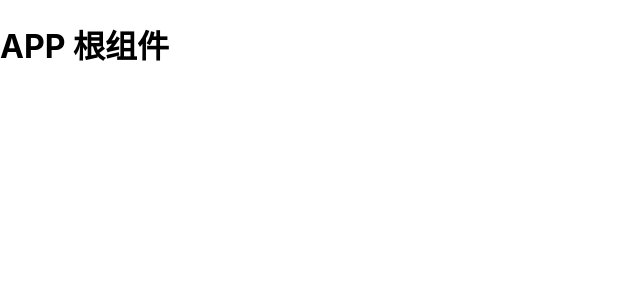
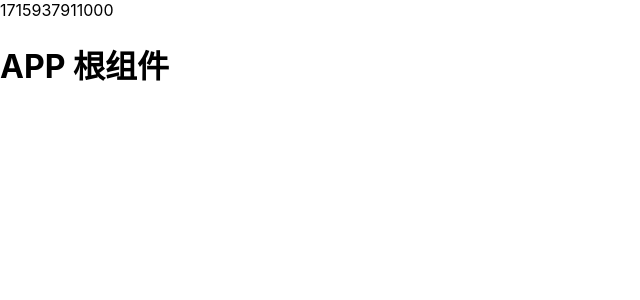
Before and after one commit to mrpopos/react-bill-test, a React (Create React App) app: page / in a window 1280 px wide. Shown: the top 300 px of the page, without its empty margins (0-640 px from the left). Built offline with nearby package versions, Linux system fonts and the light colour scheme.

Commit message:
使用@craco/craco插件配置别名，及在vscode中添加路径提示配置

```diff
--- /dev/null
+++ b/craco.config.js
@@ -0,0 +1,12 @@
+const path = require('path')
+
+module.exports = {
+  // webpack配置
+  webpack: {
+    // 配置别名
+    alias: {
+      // 约定：使用 @ 表示 src 文件所在路径
+      '@': path.resolve(__dirname, 'src')
+    }
+  }
+}
--- a/src/App.js
+++ b/src/App.js
@@ -1,6 +1,9 @@
+import { now } from '@/utils/date'
+
 function App() {
   return (
     <div className="App">
+      {now()}
       <h1>APP 根组件</h1>
     </div>
   );
--- a/src/index.js
+++ b/src/index.js
@@ -1,7 +1,7 @@
 import React from 'react';
 import ReactDOM from 'react-dom/client';
-import './index.css';
-import App from './App';
+import '@/index.css';
+import App from '@/App';
 
 const root = ReactDOM.createRoot(document.getElementById('root'));
 root.render(
--- /dev/null
+++ b/src/utils/date.js
@@ -0,0 +1,3 @@
+export const now = () => {
+  return new Date().getTime()
+}
```
Also changed, not shown: jsconfig.json (added, +10 -0 lines), package.json (+5 -2 lines), 1 other file (tests, documents, lock files or other folders).
